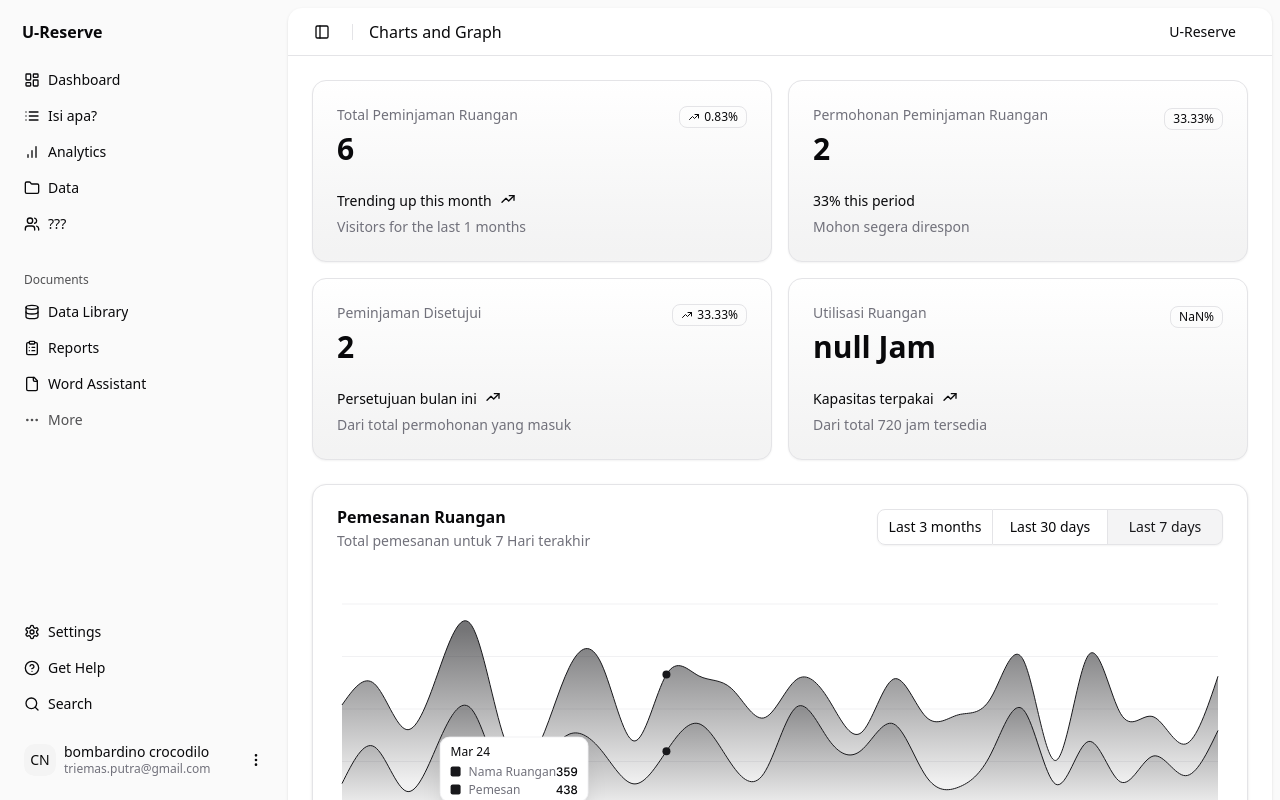
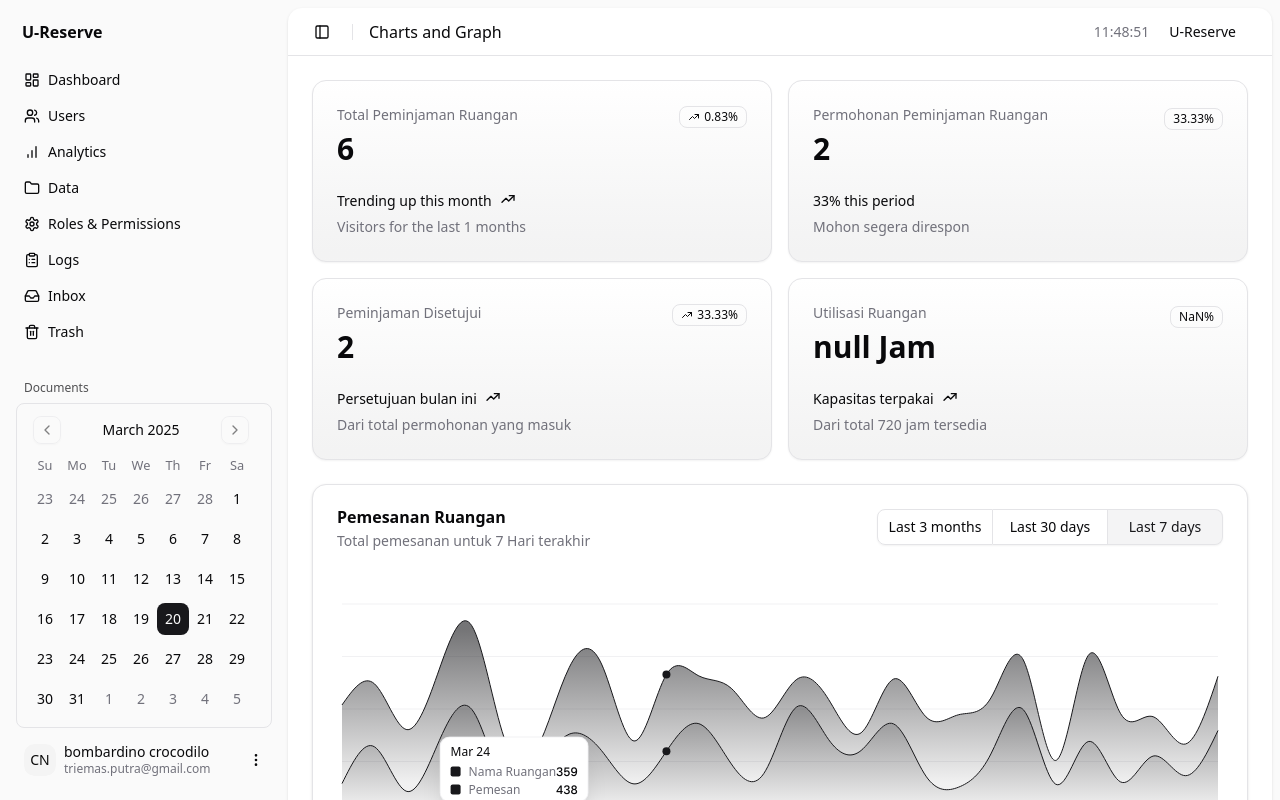
Before and after one commit to Hwayeeon/U-Reserve, a Next.js app: page /admin in a window 1280 px wide. Shown: the top 800 px of the page. Built offline with nearby package versions, Linux system fonts and the light colour scheme.

Commit message:
feat(admin): add realtime time sections (RPL-13)
- Merge pull request #20 from Hwayeeon/RPL-13-Admin (DavidsonRafaelK)
- adding realtime time sections (DavidsonRafaelK)

```diff
--- a/src/app/page.js
+++ b/src/app/page.js
@@ -1,5 +1,6 @@
 'use client'
 
+import Image from 'next/image'
 import { useState } from 'react'
 
 const navigation = [
@@ -19,8 +20,8 @@ export default function Example() {
           <div className="flex lg:flex-1">
             <a href="#" className="-m-1.5 p-1.5">
               <span className="sr-only">Your Company</span>
-              <img
-                alt=""
+              <Image
+                alt="Nextjs"
                 src="https://tailwindcss.com/plus-assets/img/logos/mark.svg?color=indigo&shade=600"
                 className="h-8 w-auto"
               />
--- a/src/app/user/page.js
+++ b/src/app/user/page.js
@@ -17,6 +17,7 @@ import {
   SidebarTrigger,
 } from "@/components/ui/sidebar"
 import { ComingSoon } from "@/components/coming-soon"
+import Image from 'next/image'
 
 const tab = [
   { tab: 'Kampus 1', href: '#Kampus1'},
@@ -27,12 +28,12 @@ const floors = {
   "Kampus 1": [
     {
       floorName: "Floor 1",
-      image: "../favicon.ico",
+      image: "/favicon.ico",
       rooms: ["Room 101", "Room 102", "Room 103"],
     },
     {
       floorName: "Floor 2",
-      image: "../favicon.ico",
+      image: "/favicon.ico",
       rooms: ["Room 201", "Room 202", "Room 203"],
     },
   ],
@@ -113,8 +114,9 @@ export default function Page() {
               {currentFloor.floorName}
             </div>
             <div className="relative w-full max-w-lg h-1/2">
-              <img
+                <Image
                 src={currentFloor.image}
+                fill
                 alt={currentFloor.floorName}
                 className="w-full h-full object-contain border rounded"
               />
--- a/src/components/app-sidebar-admin.jsx
+++ b/src/components/app-sidebar-admin.jsx
@@ -2,21 +2,18 @@
 
 import * as React from "react"
 import {
-  ArrowUpCircleIcon,
   BarChartIcon,
-  CameraIcon,
   ClipboardListIcon,
   DatabaseIcon,
-  FileCodeIcon,
   FileIcon,
-  FileTextIcon,
   FolderIcon,
   HelpCircleIcon,
   LayoutDashboardIcon,
-  ListIcon,
   SearchIcon,
   SettingsIcon,
   UsersIcon,
+  Inbox,
+  Trash2,
 } from "lucide-react"
 
 import { NavDocuments } from "@/components/nav-documents"
@@ -32,6 +29,7 @@ import {
   SidebarMenuButton,
   SidebarMenuItem,
 } from "@/components/ui/sidebar"
+import { Calendar } from "@/components/ui/calendar"
 
 const data = {
   user: {
@@ -46,9 +44,9 @@ const data = {
       icon: LayoutDashboardIcon,
     },
     {
-      title: "Isi apa?",
-      url: "/isi-apa",
-      icon: ListIcon,
+      title: "Users",
+      url: "/users",
+      icon: UsersIcon,
     },
     {
       title: "Analytics",
@@ -61,60 +59,64 @@ const data = {
       icon: FolderIcon,
     },
     {
-      title: "???",
-      url: "/???",
-      icon: UsersIcon,
+      title: "Roles & Permissions",
+      url: "/roles-permissions",
+      icon: SettingsIcon,
+    },
+    {
+      title: "Logs",
+      url: "/logs",
+      icon: ClipboardListIcon,
+    },
+    {
+      title: "Inbox",
+      url: "/inbox",
+      icon: Inbox,
+    },
+    {
+      title: "Trash",
+      url: "/trash",
+      icon: Trash2,
     },
   ],
   navClouds: [
     {
-      title: "Capture",
-      icon: CameraIcon,
-      isActive: true,
+      title: "Uploads",
+      icon: FileIcon,
       url: "#",
       items: [
         {
-          title: "Active Proposals",
+          title: "Active Uploads",
           url: "#",
         },
         {
-          title: "Archived",
+          title: "Archived Uploads",
           url: "#",
         },
       ],
     },
     {
-      title: "Proposal",
-      icon: FileTextIcon,
+      title: "Backups",
+      icon: DatabaseIcon,
       url: "#",
       items: [
         {
-          title: "Active Proposals",
+          title: "Recent Backups",
           url: "#",
         },
         {
-          title: "Archived",
-          url: "#",
-        },
-      ],
-    },
-    {
-      title: "Prompts",
-      icon: FileCodeIcon,
-      url: "#",
-      items: [
-        {
-          title: "Active Proposals",
-          url: "#",
-        },
-        {
-          title: "Archived",
+          title: "Backup History",
           url: "#",
         },
       ],
     },
   ],
   navSecondary: [
+    {
+      title: "Profile",
+      url: "#",
+      icon: UsersIcon,
+    },
     {
       title: "Settings",
       url: "#",
@@ -173,6 +175,15 @@ export function AppSidebar(props) {
         <NavSecondary items={data.navSecondary} className="mt-auto" />
       </SidebarContent>
       <SidebarFooter>
+        {/* This is for the calendar component with auto-update. Add logic here as needed. */}
+        <SidebarMenu>
+          <Calendar
+            mode="single"
+            selected={new Date()}
+            onSelect={() => {}}
+            className="rounded-md border"
+          />
+        </SidebarMenu>
         <NavUser user={data.user} />
       </SidebarFooter>
     </Sidebar>
--- a/src/components/nav-user.jsx
+++ b/src/components/nav-user.jsx
@@ -27,11 +27,25 @@ import {
   SidebarMenuItem,
   useSidebar,
 } from "@/components/ui/sidebar"
+import {
+  AlertDialog,
+  AlertDialogAction,
+  AlertDialogCancel,
+  AlertDialogContent,
+  AlertDialogDescription,
+  AlertDialogFooter,
+  AlertDialogHeader,
+  AlertDialogTitle,
+  AlertDialogTrigger,
+} from "@/components/ui/alert-dialog"
+import { useState } from "react";
+
 
 export function NavUser({
   user
 }) {
   const { isMobile } = useSidebar()
+  const [isLogoutDialogOpen, setIsLogoutDialogOpen] = useState(false)
 
   async function logOut() {
     const d = new Date()
@@ -92,13 +106,27 @@ export function NavUser({
               </DropdownMenuItem>
             </DropdownMenuGroup>
             <DropdownMenuSeparator />
-            <DropdownMenuItem onClick={logOut}>
+            <DropdownMenuItem onSelect={() => setIsLogoutDialogOpen(true)}>
               <IconLogout />
               Sign Out
             </DropdownMenuItem>
           </DropdownMenuContent>
         </DropdownMenu>
       </SidebarMenuItem>
+      <AlertDialog open={isLogoutDialogOpen} onOpenChange={setIsLogoutDialogOpen}>
+        <AlertDialogContent>
+          <AlertDialogHeader>
+            <AlertDialogTitle>Do you want to continue?</AlertDialogTitle>
+            <AlertDialogDescription>
+              This action makes you sign out from your account. You will be redirected to the login page. This action cannot be undone.
+            </AlertDialogDescription>
+          </AlertDialogHeader>
+          <AlertDialogFooter>
+            <AlertDialogCancel>Cancel</AlertDialogCancel>
+            <AlertDialogAction onClick={logOut}>Continue</AlertDialogAction>
+          </AlertDialogFooter>
+        </AlertDialogContent>
+      </AlertDialog>
     </SidebarMenu>
   );
 }
--- a/src/components/site-header.jsx
+++ b/src/components/site-header.jsx
@@ -1,6 +1,35 @@
+"use client";
+
 import { Button } from "@/components/ui/button"
 import { Separator } from "@/components/ui/separator"
 import { SidebarTrigger } from "@/components/ui/sidebar"
+import { useState, useEffect } from "react"
+
+const TimeDisplay = ({ timeZone, locale = "en-GB" }) => {
+  const [currentTime, setCurrentTime] = useState("");
+
+  useEffect(() => {
+    const updateTime = () => {
+      const now = new Date();
+      const options = {
+        timeZone,
+        hour: "2-digit",
+        minute: "2-digit",
+        second: "2-digit",
+        hour12: false,
+      };
+      const timeString = new Intl.DateTimeFormat(locale, options).format(now);
+      setCurrentTime(timeString);
+    };
+
+    updateTime();
+    const intervalId = setInterval(updateTime, 1000);
+
+    return () => clearInterval(intervalId);
+  }, [timeZone, locale]);
+
+  return <span>{currentTime}</span>;
+};
 
 export function SiteHeader() {
   return (
@@ -11,6 +40,9 @@ export function SiteHeader() {
         <Separator orientation="vertical" className="mx-2 data-[orientation=vertical]:h-4" />
         <h1 className="text-base font-medium">Charts and Graph</h1>
         <div className="ml-auto flex items-center gap-2">
+          <span className="text-sm text-muted-foreground">
+            <TimeDisplay timeZone="Asia/Jakarta" />
+          </span>
           <Button variant="ghost" asChild size="sm" className="hidden sm:flex">
             <a
               href="https://github.com/shadcn-ui/ui/tree/main/apps/v4/app/(examples)/dashboard"
--- /dev/null
+++ b/src/components/ui/alert-dialog.jsx
@@ -0,0 +1,138 @@
+"use client"
+
+import * as React from "react"
+import * as AlertDialogPrimitive from "@radix-ui/react-alert-dialog"
+
+import { cn } from "@/lib/utils"
+import { buttonVariants } from "@/components/ui/button"
+
+function AlertDialog({
+  ...props
+}) {
+  return <AlertDialogPrimitive.Root data-slot="alert-dialog" {...props} />;
+}
+
+function AlertDialogTrigger({
+  ...props
+}) {
+  return (<AlertDialogPrimitive.Trigger data-slot="alert-dialog-trigger" {...props} />);
+}
+
+function AlertDialogPortal({
+  ...props
+}) {
+  return (<AlertDialogPrimitive.Portal data-slot="alert-dialog-portal" {...props} />);
+}
+
+function AlertDialogOverlay({
+  className,
+  ...props
+}) {
+  return (
+    <AlertDialogPrimitive.Overlay
+      data-slot="alert-dialog-overlay"
+      className={cn(
+        "data-[state=open]:animate-in data-[state=closed]:animate-out data-[state=closed]:fade-out-0 data-[state=open]:fade-in-0 fixed inset-0 z-50 bg-black/50",
+        className
+      )}
+      {...props} />
+  );
+}
+
+function AlertDialogContent({
+  className,
+  ...props
+}) {
+  return (
+    <AlertDialogPortal>
+      <AlertDialogOverlay />
+      <AlertDialogPrimitive.Content
+        data-slot="alert-dialog-content"
+        className={cn(
+          "bg-background data-[state=open]:animate-in data-[state=closed]:animate-out data-[state=closed]:fade-out-0 data-[state=open]:fade-in-0 data-[state=closed]:zoom-out-95 data-[state=open]:zoom-in-95 fixed top-[50%] left-[50%] z-50 grid w-full max-w-[calc(100%-2rem)] translate-x-[-50%] translate-y-[-50%] gap-4 rounded-lg border p-6 shadow-lg duration-200 sm:max-w-lg",
+          className
+        )}
+        {...props} />
+    </AlertDialogPortal>
+  );
+}
+
+function AlertDialogHeader({
+  className,
+  ...props
+}) {
+  return (
+    <div
+      data-slot="alert-dialog-header"
+      className={cn("flex flex-col gap-2 text-center sm:text-left", className)}
+      {...props} />
+  );
+}
+
+function AlertDialogFooter({
+  className,
+  ...props
+}) {
+  return (
+    <div
+      data-slot="alert-dialog-footer"
+      className={cn("flex flex-col-reverse gap-2 sm:flex-row sm:justify-end", className)}
+      {...props} />
+  );
+}
+
+function AlertDialogTitle({
+  className,
+  ...props
+}) {
+  return (
+    <AlertDialogPrimitive.Title
+      data-slot="alert-dialog-title"
+      className={cn("text-lg font-semibold", className)}
+      {...props} />
+  );
+}
+
+function AlertDialogDescription({
+  className,
+  ...props
+}) {
+  return (
+    <AlertDialogPrimitive.Description
+      data-slot="alert-dialog-description"
+      className={cn("text-muted-foreground text-sm", className)}
+      {...props} />
+  );
+}
+
+function AlertDialogAction({
+  className,
+  ...props
+}) {
+  return (<AlertDialogPrimitive.Action className={cn(buttonVariants(), className)} {...props} />);
+}
+
+function AlertDialogCancel({
+  className,
+  ...props
+}) {
+  return (
+    <AlertDialogPrimitive.Cancel
+      className={cn(buttonVariants({ variant: "outline" }), className)}
+      {...props} />
+  );
+}
+
+export {
+  AlertDialog,
+  AlertDialogPortal,
+  AlertDialogOverlay,
+  AlertDialogTrigger,
+  AlertDialogContent,
+  AlertDialogHeader,
+  AlertDialogFooter,
+  AlertDialogTitle,
+  AlertDialogDescription,
+  AlertDialogAction,
+  AlertDialogCancel,
+}
--- /dev/null
+++ b/src/components/ui/calendar.jsx
@@ -0,0 +1,74 @@
+"use client"
+
+import * as React from "react"
+import { ChevronLeft, ChevronRight } from "lucide-react"
+import { DayPicker } from "react-day-picker"
+
+import { cn } from "@/lib/utils"
+import { buttonVariants } from "@/components/ui/button"
+
+function Calendar({
+  className,
+  classNames,
+  showOutsideDays = true,
+  ...props
+}) {
+  return (
+    <DayPicker
+      showOutsideDays={showOutsideDays}
+      className={cn("p-3", className)}
+      classNames={{
+        months: "flex flex-col sm:flex-row gap-2",
+        month: "flex flex-col gap-4",
+        caption: "flex justify-center pt-1 relative items-center w-full",
+        caption_label: "text-sm font-medium",
+        nav: "flex items-center gap-1",
+        nav_button: cn(
+          buttonVariants({ variant: "outline" }),
+          "size-7 bg-transparent p-0 opacity-50 hover:opacity-100"
+        ),
+        nav_button_previous: "absolute left-1",
+        nav_button_next: "absolute right-1",
+        table: "w-full border-collapse space-x-1",
+        head_row: "flex",
+        head_cell:
+          "text-muted-foreground rounded-md w-8 font-normal text-[0.8rem]",
+        row: "flex w-full mt-2",
+        cell: cn(
+          "relative p-0 text-center text-sm focus-within:relative focus-within:z-20 [&:has([aria-selected])]:bg-accent [&:has([aria-selected].day-range-end)]:rounded-r-md",
+          props.mode === "range"
+            ? "[&:has(>.day-range-end)]:rounded-r-md [&:has(>.day-range-start)]:rounded-l-md first:[&:has([aria-selected])]:rounded-l-md last:[&:has([aria-selected])]:rounded-r-md"
+            : "[&:has([aria-selected])]:rounded-md"
+        ),
+        day: cn(
+          buttonVariants({ variant: "ghost" }),
+          "size-8 p-0 font-normal aria-selected:opacity-100"
+        ),
+        day_range_start:
+          "day-range-start aria-selected:bg-primary aria-selected:text-primary-foreground",
+        day_range_end:
+          "day-range-end aria-selected:bg-primary aria-selected:text-primary-foreground",
+        day_selected:
+          "bg-primary text-primary-foreground hover:bg-primary hover:text-primary-foreground focus:bg-primary focus:text-primary-foreground",
+        day_today: "bg-accent text-accent-foreground",
+        day_outside:
+          "day-outside text-muted-foreground aria-selected:text-muted-foreground",
+        day_disabled: "text-muted-foreground opacity-50",
+        day_range_middle:
+          "aria-selected:bg-accent aria-selected:text-accent-foreground",
+        day_hidden: "invisible",
+        ...classNames,
+      }}
+      components={{
+        IconLeft: ({ className, ...props }) => (
+          <ChevronLeft className={cn("size-4", className)} {...props} />
+        ),
+        IconRight: ({ className, ...props }) => (
+          <ChevronRight className={cn("size-4", className)} {...props} />
+        ),
+      }}
+      {...props} />
+  );
+}
+
+export { Calendar }
```
Also changed, not shown: package.json (+5 -2 lines), src/app/admin/data/page.js (added), src/app/admin/logs/page.js (added), src/app/user/faq/page.js (added), 1 other file (tests, documents, lock files or other folders).
